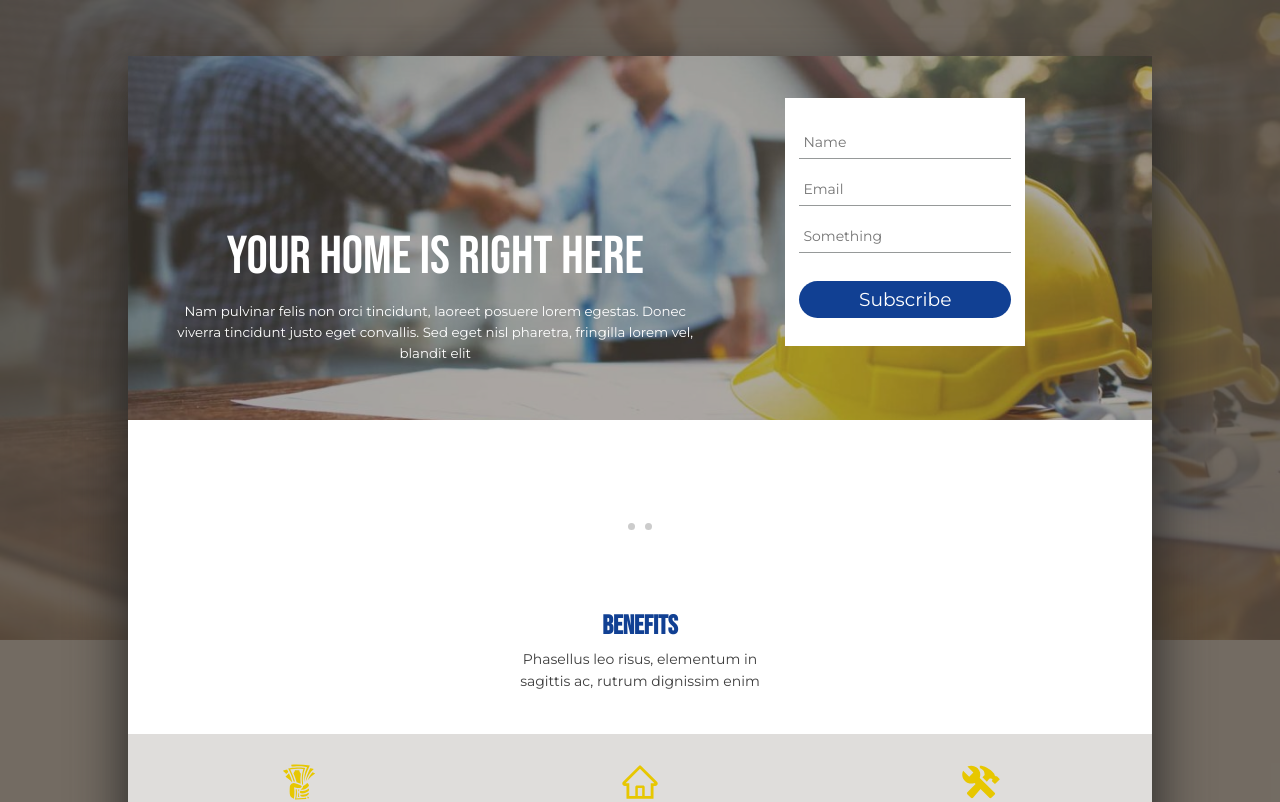
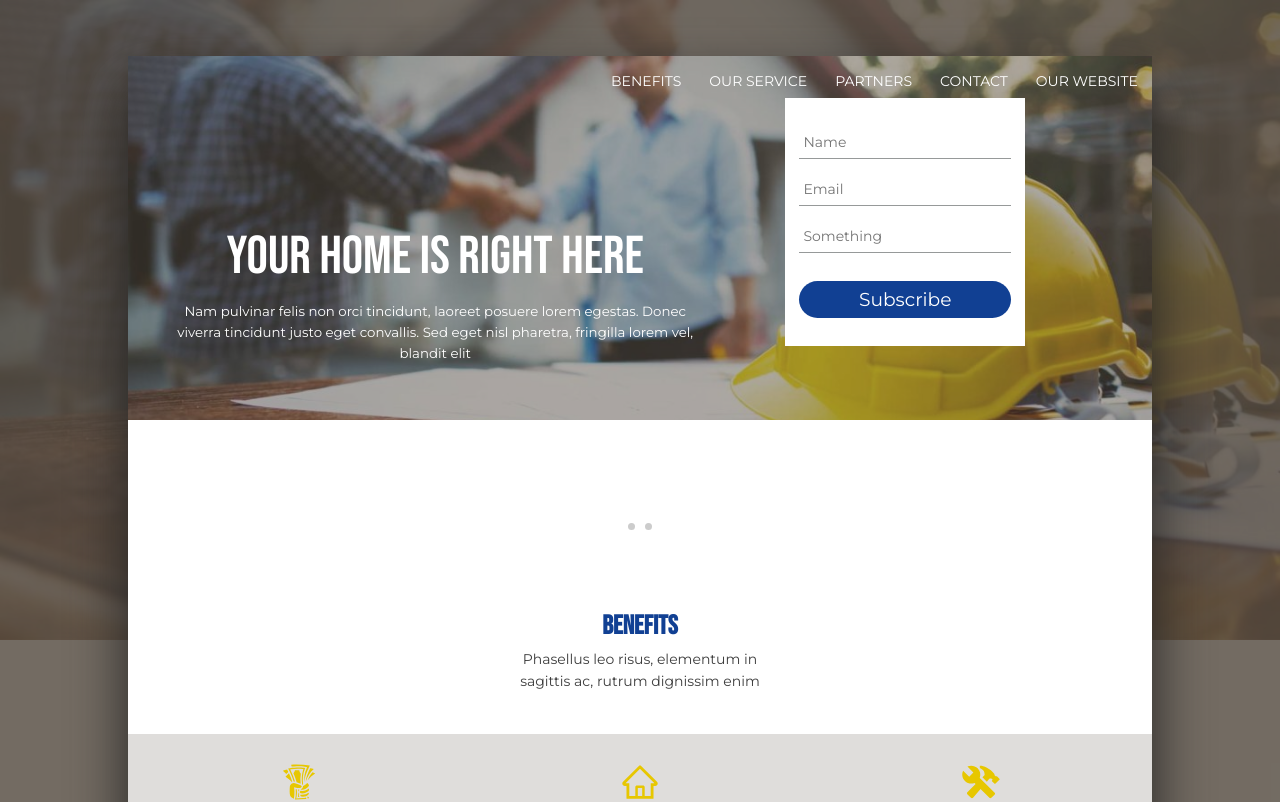
Before and after one commit to brunorplima/klondyke-Construction, a Next.js app: page / in a window 1280 px wide. Shown: the top 802 px of the page. Built offline with nearby package versions, Linux system fonts and the light colour scheme.

Commit message:
ui bug fixing

```diff
--- a/pages/index.js
+++ b/pages/index.js
@@ -22,7 +22,7 @@ export default function Home(props) {
         <title>Klondyke Construction</title>
       </Head>
 
-      {/* <Navbar /> */}
+      <Navbar />
 
       <MainBannerContainer />
 
--- a/src/components/navbar/Navbar.js
+++ b/src/components/navbar/Navbar.js
@@ -37,10 +37,6 @@ const Navbar = () => {
                <div className={styles.borderBottom}></div>
             </li>
          </ul>
-         <div className='ddm'>
-            Hi
-            <DropDownMenu isOpen={isOpen} setIsOpen={setIsOpen} clickLink={clickLink}/>
-         </div>
       </div>
    )
 }
```
Also changed, not shown: src/style/navbar.module.css (+1 -8 lines).
